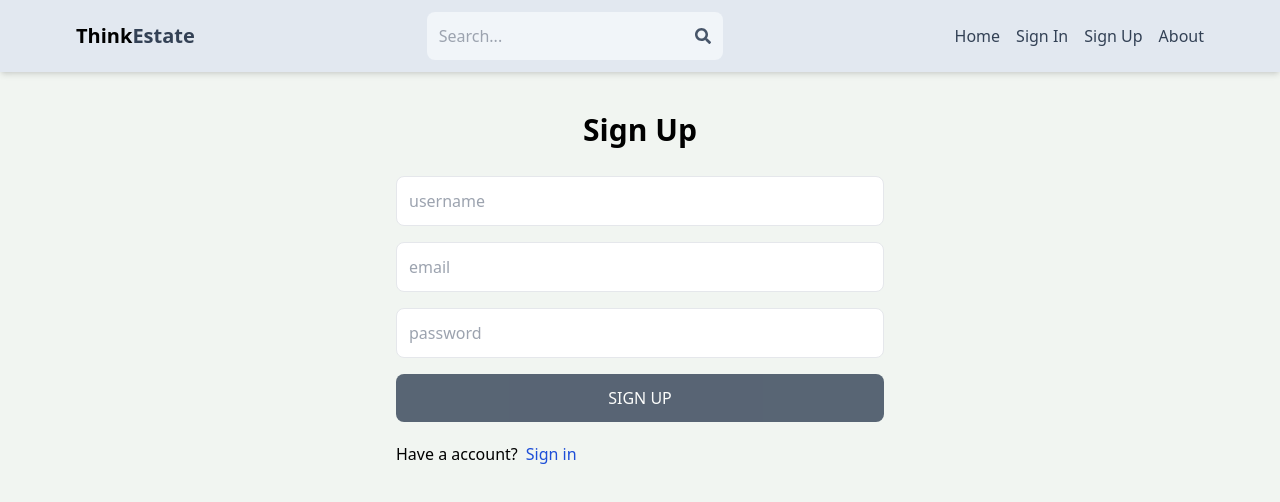
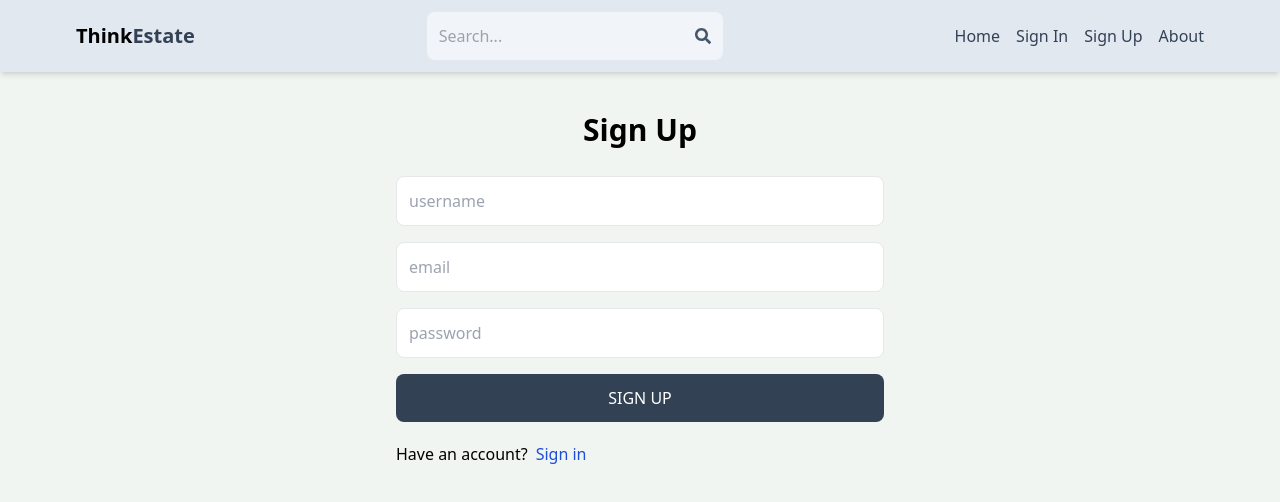
Before and after one commit to AditiVadi/Real_Estate, a React (Vite) app in the folder client/: page /sign-up in a window 1280 px wide. Shown: the top 502 px of the page. Built offline with nearby package versions, Linux system fonts and the light colour scheme.

Commit message:
complete sign up funcionallty

```diff
--- a/client/src/pages/SignUp.jsx
+++ b/client/src/pages/SignUp.jsx
@@ -1,38 +1,86 @@
-import React from 'react'
-import { Link } from 'react-router-dom'
+import React, { useState } from 'react'
+import { Link ,useNavigate} from 'react-router-dom'
+
+
 export default function SignUp() {
+  const [formData, setFormData] = useState({});
+  const [error,setError]=useState(null);
+  const [loading,setLoading]=useState(false);
+  const navigate=useNavigate();
+  const handleChange = (e) => {
+    setFormData({
+      ...formData,
+      [e.target.id]: e.target.value,
+    });
+  };
+
+  const handleSubmit = async (e) => {
+    e.preventDefault();
+    try{
+      setLoading(true);
+      const res = await fetch('/api/auth/signup', {
+        method: 'POST',
+        headers: {
+          'Content-Type': 'application/json',
+        },
+        body: JSON.stringify(formData),
+      });
+      const data = await res.json();
+      if(data.success===false){
+        setLoading(false);
+        setError(data.message);
+        return;
+      }
+      setLoading(false);
+      setError(null);
+      navigate('/sign-in');
+
+    }catch(error){
+     setLoading(false);
+     setError(error.message);
+    }
+
+  };
+
   return (
     <div className='p-3 max-w-lg mx-auto'>
       <h1 className='text-3xl text-center font-semibold my-7'>Sign Up</h1>
-      <from className='flex flex-col gap-4 '>
+      <form onSubmit={handleSubmit} className='flex flex-col gap-4'>
         <input
           type='text'
           placeholder='username'
           className='border p-3 rounded-lg'
           id='username'
+          onChange={handleChange}
         />
         <input
           type='email'
           placeholder='email'
           className='border p-3 rounded-lg'
           id='email'
+          onChange={handleChange}
         />
         <input
           type='password'
           placeholder='password'
           className='border p-3 rounded-lg'
           id='password'
+          onChange={handleChange}
         />
-        <button disabled
-        className='bg-slate-700 text-white p-3 rounded-lg uppercase hover:opacity-95 disabled:opacity-80'>
-        Sign Up</button>
-      </from>
+        <button disabled={loading}
+          type='submit'
+          className='bg-slate-700 text-white p-3 rounded-lg uppercase hover:opacity-95 disabled:opacity-80'
+        >
+        {loading ? 'Loading...' : 'Sign Up'}
+        </button>
+      </form>
       <div className='flex gap-2 mt-5'>
-      <p>Have a account?</p>
-      <Link to={"/sign-in"}>
-      <span className='text-blue-700'>Sign in</span>
-      </Link>
+        <p>Have an account?</p>
+        <Link to="/sign-in">
+          <span className='text-blue-700'>Sign in</span>
+        </Link>
       </div>
+      {error && <p className='text-red-500 mt-5'>{error}</p>}
     </div>
   )
 }
--- a/client/vite.config.js
+++ b/client/vite.config.js
@@ -3,5 +3,13 @@
 
 // https://vitejs.dev/config/
 export default defineConfig({
+  server:{
+    proxy:{
+      '/api':{
+        target:'http://localhost:3000',
+        secure:false,
+      },
+    },
+  },
   plugins: [react()],
 })
```
